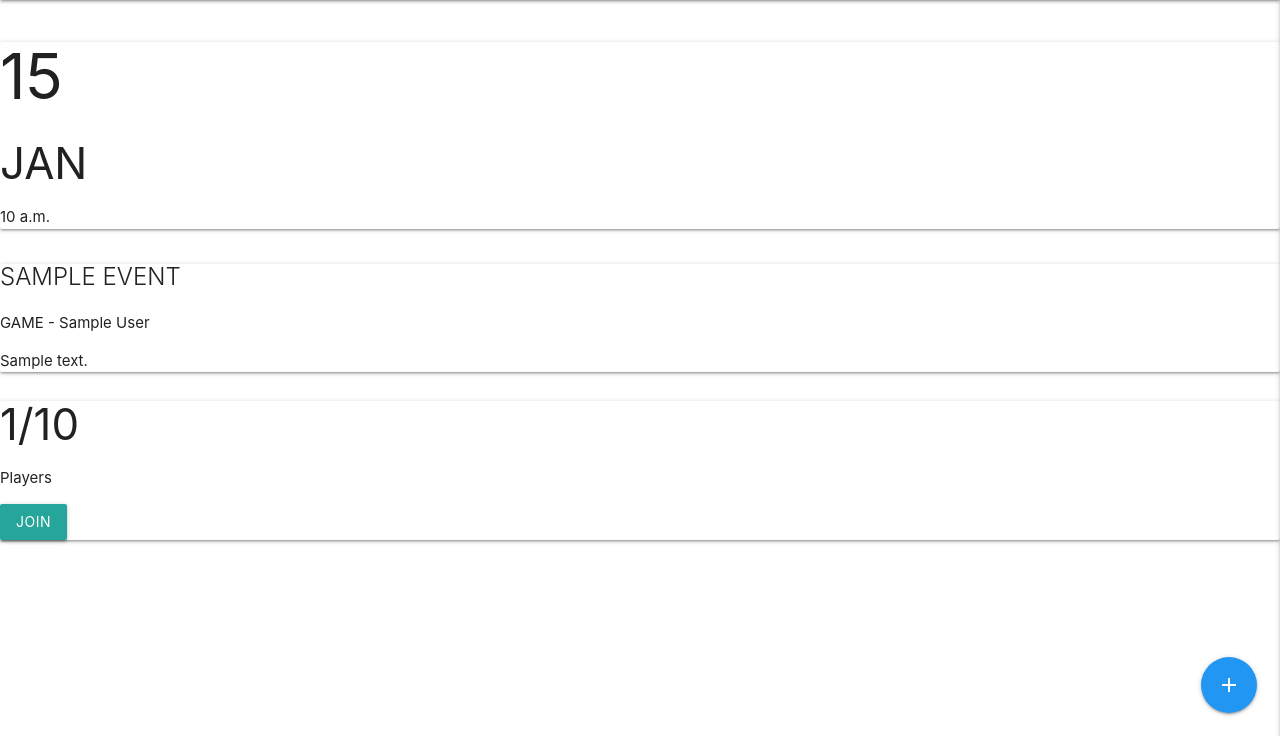
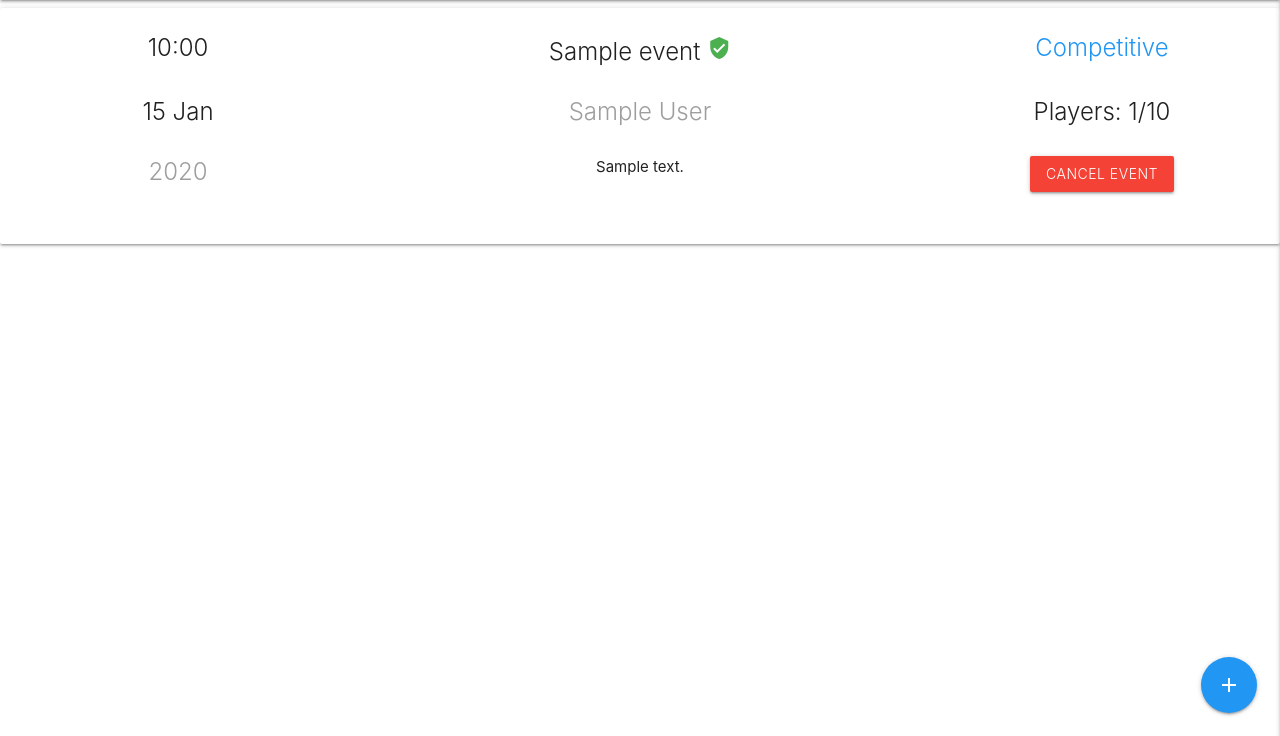
Before and after one commit to GuildHouseGames/livelobby, a Django app: page /events/ in a window 1280 px wide. Shown: the part 64-800 px from the top of the page. Run offline with Django 3.2, Linux system fonts and the light colour scheme; a user stored in the database is signed in; tables that the repository leaves empty hold one stand-in row (values such as "Sample post").

Commit message:
Add material ui to events_list

```diff
--- a/events/models.py
+++ b/events/models.py
@@ -11,6 +11,11 @@ from datetime import date
 class Event(models.Model):
     TYPE_CHOICES = (
         ("GAME", "Game"),
+    )
+
+    ENGAGEMENT_TYPE = (
+        ("COMPETITIVE", "Competitive"),
+        ("CASUAL", "Casual"),
     )
 
     host = models.ForeignKey(
@@ -33,7 +38,15 @@ class Event(models.Model):
         default="GAME"
     )
 
+    engagement_type = models.CharField(
+        max_length=25,
+        choices=ENGAGEMENT_TYPE,
+        default="CASUAL"
+    )
+
     is_cancelled = models.BooleanField(default=False)
+
+    is_booked = models.BooleanField(default=False)
 
     def clean(self):
         # size validation
--- a/events/templates/events/event_list.html
+++ b/events/templates/events/event_list.html
@@ -90,42 +90,63 @@
   <!--Events Container Card-->
   <div class="events-container bg-secondary">
     {% for event in events %}
-      <div class="event">
-        <div class="card-group">
-          <!--Date/time card-->
-          <div class="card border-left-0 border-top-0 border-bottom-0">
-            <div class="card-block">
-              <h1 class="card-text">{{ event.date.day }}</h1>
-              <h3 class="card-text">{{ event.date.month|month_abbr|upper }}</h3>
-              <p class="card-text">{{ event.time }}</p>
+      <div class="card">
+        <div class="card-content" >
+          <div class="row center-align">
+              <div class="col s3 card-title grey-text text-darken-4">
+                  {{ event.time | time_string }}
+              </div>
+              <div class="col s6 card-title grey-text text-darken-4">
+                {{ event.name }}
+                  {% if event.is_booked%}
+                    <i class="material-icons green-text">verified_user</i>
+                  {% endif %}
+              </div>
+              <div class="col s3 card-title grey-text text-darken-4">
+                  {% if event.get_engagement_type == 'COMPETITIVE'%}
+                    <span class="red-text">{{ event.get_engagement_type_display }}</span>
+                  {% else %}
+                    <span class="blue-text">{{ event.get_engagement_type_display }}</span>
+                  {% endif %}
               </div>
           </div>
-          <!--Event name, owner, description etc.-->
-          <div class="card border-top-0 border-bottom-0" style="flex-grow: 5">
-            <div class="card-block">
-              <h2 class="card-title">{{ event.name|upper }}</h2>
-              <p class="card-text"> {{ event.type }} - {{event.host.display_name }}
-              </p>
-              <p class="card-text">{{ event.description }}</p>
+          <div class="row center-align">
+              <div class="col s3 card-title grey-text text-darken-4">
+                  {{ event.date | date_string}}
+              </div>
+              <div class="col s6 card-title grey-text text-darken-6">
+                  {{ event.host.display_name}}
+              </div>
+              <div class="col s3 card-title grey-text text-darken-4">
+                  Players: {{ event|reserved_places }}/{{ event.max_size }}
               </div>
           </div>
-          <!--Current/max # of players and join/full button-->
-          <div class="card border-0">
-            <div class="card-block">
-              <h3 class="card-text">{{ event|reserved_places }}/{{ event.max_size }}</h3>
-              <p class="card-text">Players</p>
-              {% if event|reserved_places == event.max_size %}
-              <button type="button" class="btn btn-lg disabled btn-danger">FULL</button>
+            <div class="row center-align">
+              <div class="col s3 card-title grey-text text-darken-6">
+                  {{event.date.year}}
+              </div>
+              <div class="col s6">
+                {{ event.description }}
+              </div>
+                <div class="col s3 card-title grey-text text-darken-4">
+                    {% if user.is_authenticated %}
+                        {% if event.host == user%}
+                            <a class="waves-effect waves-light btn red"  href="{% url 'cancel_view' pk=event.pk %}">Cancel Event</a>
+                        {% elif event|is_joined:user%}
+                            <a class="waves-effect waves-light btn blue"  href="{% url 'leave_view' pk=event.pk %}">Leave</a>
                         {% else %}
-              <a href=
-              {% if user.is_authenticated %}
-                  {% url 'join_view' event_id=event.id %}
+                            {% if event|reserved_places < event.max_size %}
+                                <a class="waves-effect waves-light btn blue" href="{% url 'join_view' event_id=event.id %}">Join</a>
                             {% else %}
-                  {% url 'login' %}
+                                <button type="button" class="btn red disabled">FULL</button>
                             {% endif %}
-              >
-                <button type="button" class="btn btn-lg btn-primary">Join</button>
-              </a>
+                        {% endif %}
+                    {% else %}
+                        {% if event|reserved_places < event.max_size %}
+                            <a class="waves-effect waves-light btn blue" href="{% url 'login' %}">Join</a>
+                        {% else %}
+                            <button type="button" class="btn red disabled">FULL</button>
+                        {% endif %}
                     {% endif %}
               </div>
           </div>
@@ -137,10 +158,6 @@
         </div>
       {% endfor %}
     </div>
-
-
-
-
     <!-- Floating button -->
     {% if user.is_authenticated %}
       <div class="fixed-action-btn">
--- a/events/views.py
+++ b/events/views.py
@@ -34,10 +34,16 @@ class EventListView(ListView):
     def get_reservation_pk(event, user):
         return get_object_or_404(Reservation, event=event, user=user).pk
 
-    # Converts a given month number to an abbreviation (eg. 8 = Aug)
+    # Converts the event date into the display string
     @register.filter
-    def month_abbr(month_num):
-        return calendar.month_abbr[int(month_num)]
+    def date_string(date):
+        return date.strftime("%d %b")
+
+    # Converts the event time into the display string
+    @register.filter
+    def time_string(time):
+        return time.strftime("%H:%M")
+
 
     def get_context_data(self, **kwargs):
         context = super().get_context_data(**kwargs)
```
Also changed, not shown: events/migrations/0008_auto_20181007_2000.py, events/migrations/0009_event_is_booked.py (deleted). Lines whose indentation alone changed are shown as unchanged.
